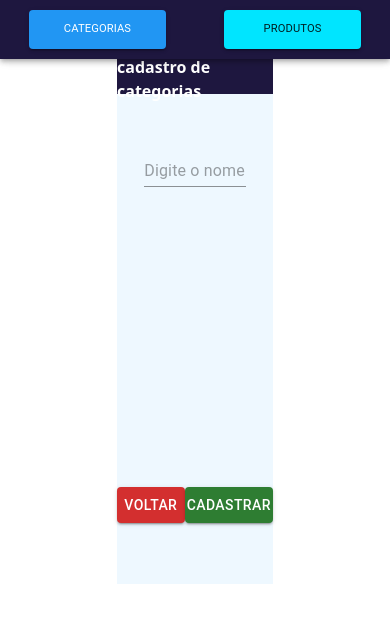
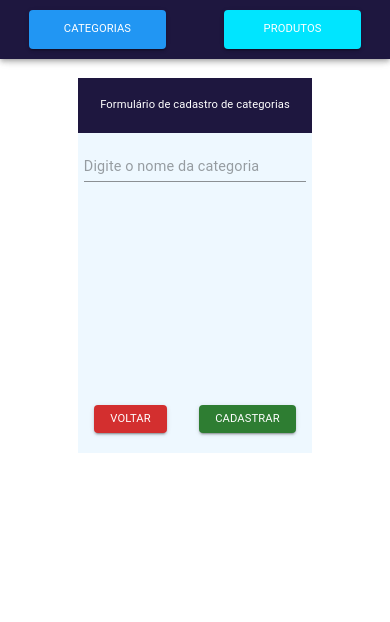
Before and after one commit to eduardosm123/gerenciamento-de-produtos---next, a Next.js app: page /category/create in a window 390 px wide. Shown: the top 622 px of the page. Built offline with nearby package versions, Linux system fonts and the light colour scheme; no server answers; what @mui/material-nextjs would draw is missing.

Commit message:
fix: registration screen responsiveness

```diff
--- a/src/app/category/create/page.tsx
+++ b/src/app/category/create/page.tsx
@@ -2,21 +2,65 @@
 
 import FormComponentCategory from "@/components/FormComponentCategory";
 import { NavbarComponent } from "@/components/NavbarComponent";
+import TextComponent from "@/components/TextComponent";
+import { Grid } from "@mui/material";
 
 export default function Page() {
   return (
     <NavbarComponent>
-      <div className="pt-[10%] flex justify-center flex-row">
-        <div className="w-[40%]">
-            <section className="bg-[#1E173F] h-[3.4375rem] flex justify-center items-center font-bold">
-                <h1 className="text-white">Formulário de cadastro de categorias</h1>
-            </section>
-            <section className="bg-[#EEF8FF] w-[40vw] h-[30.625rem] flex justify-center items-center font-bold">
-                <FormComponentCategory></FormComponentCategory>
-            </section>
-        </div>
+      <Grid
+        sx={{
+          paddingTop: {
+            xs: "20%",
+            sm: "5%",
+          },
+          display: "flex",
+          alignItems: "center",
+          flexDirection: "column",
+        }}
+      >
+        <Grid
+          sx={{
+            width: {
+              xs: "60%",
+              sm: "40%",
+            },
+          }}
+        >
+          <Grid
+            sx={{
+              height: {
+                xs: "3.4375rem",
+              },
+              bgcolor: "#1E173F",
+              display: "flex",
+              justifyContent: "center",
+              alignItems: "center",
+              fontWeight: "bold",
+            }}
+          >
+            <TextComponent>
+              <span className="text-white">
+                Formulário de cadastro de categorias
+              </span>
+            </TextComponent>
+          </Grid>
+            <Grid sx={{
+              bgcolor: "#EEF8FF",
 
-      </div>
+              height: {
+                sm: "30.625rem",
+                xs: "20rem"
+              },
+              display: "flex",
+              justifyContent: "center",
+              alignItems: "center"
+            }}>
+               <FormComponentCategory></FormComponentCategory>
+            </Grid>
+
+        </Grid>
+      </Grid>
     </NavbarComponent>
   );
 }
--- a/src/components/FormComponentCategory.tsx
+++ b/src/components/FormComponentCategory.tsx
@@ -9,10 +9,11 @@ import { clearCategory, setCategory } from "@/redux/categorySlice";
 import { FormEvent } from "react";
 import { postCategory } from "@/api/categories";
 import { setError } from "@/redux/fetchSlice";
-
+import { Grid} from "@mui/material";
+import TextComponent from "./TextComponent";
 export default function FormComponentCategory() {
   const data = useSelector((state: RootState) => state.category.name);
-  const error = useSelector((state: RootState)=> state.fetch.error)
+  const error = useSelector((state: RootState) => state.fetch.error);
   const dispatch = useDispatch();
   const router = useRouter();
 
@@ -26,51 +27,83 @@ export default function FormComponentCategory() {
         router.push("/");
       } catch (err) {
         console.log(err);
-        dispatch(setError("Erro: ocorreu um erro durante o cadastro da categoria"))
+        dispatch(
+          setError("Erro: ocorreu um erro durante o cadastro da categoria")
+        );
       }
     } else {
-      dispatch(setError("Erro: campo nome de categoria vazio"))
+      dispatch(setError("Erro: campo nome de categoria vazio"));
     }
   }
 
-
   return (
     <form className="flex flex-col w-[100%] items-center">
-      <section className="w-[100%] flex justify-center">
-        <TextField
+      <Grid sx={{
+        width: "100%",
+        display: "flex",
+        justifyContent: "center"
+      }}>
+         <TextField
           variant="standard"
           placeholder="Digite o nome da categoria"
           value={data}
           onChange={(e) => dispatch(setCategory(e.target.value))}
           required
           sx={{
-            width: "65%",
+            width: {
+              sm: "65%",
+              xs: "95%"
+            },
           }}
+          InputProps={{
+            sx: { fontSize: {
+              sm:  "1.1rem",
+              xs: "0.9rem"
+            } }
+          }}
+
         />
-      </section>
-      <section className="flex w-[100%] justify-around pt-75">
-        <ButtonComponent
+      </Grid>
+
+      <Grid sx={{
+         display: "flex",
+         width: "100%",
+         justifyContent: "space-around",
+         paddingTop: {
+          xs: "95%",
+          sm: "55%"
+         }
+      }}>
+         <ButtonComponent
           color="error"
           onClick={() => {
             dispatch(clearCategory());
             router.push("/");
           }}
-
-
         >
-          voltar
+          <TextComponent>voltar</TextComponent>
         </ButtonComponent>
         <Button
           color="success"
           variant="contained"
           onClick={(e) => handleSubmit(e)}
         >
-          Cadastrar
+           <TextComponent>cadastrar</TextComponent>
         </Button>
-      </section>
-     {error ? <Alert severity="warning" onClose={()=> {
-      dispatch(setError(""))
-     }}>{error}</Alert>: <></>}
+      </Grid>
+
+      {error ? (
+        <Alert
+          severity="warning"
+          onClose={() => {
+            dispatch(setError(""));
+          }}
+        >
+          {error}
+        </Alert>
+      ) : (
+        <></>
+      )}
     </form>
   );
 }
--- a/src/components/TextComponent.tsx
+++ b/src/components/TextComponent.tsx
@@ -1,9 +1,10 @@
 import { Typography } from "@mui/material";
 
 export default function TextComponent({
-  children,
+  children, color = "white"
 }: {
   children: React.ReactNode;
+  color?: string
 }) {
   return (
     <Typography
@@ -12,6 +13,7 @@ export default function TextComponent({
           xs: "0.7rem",
           sm: "1rem",
         },
+        color: color
       }}
     >
       {children}
```
